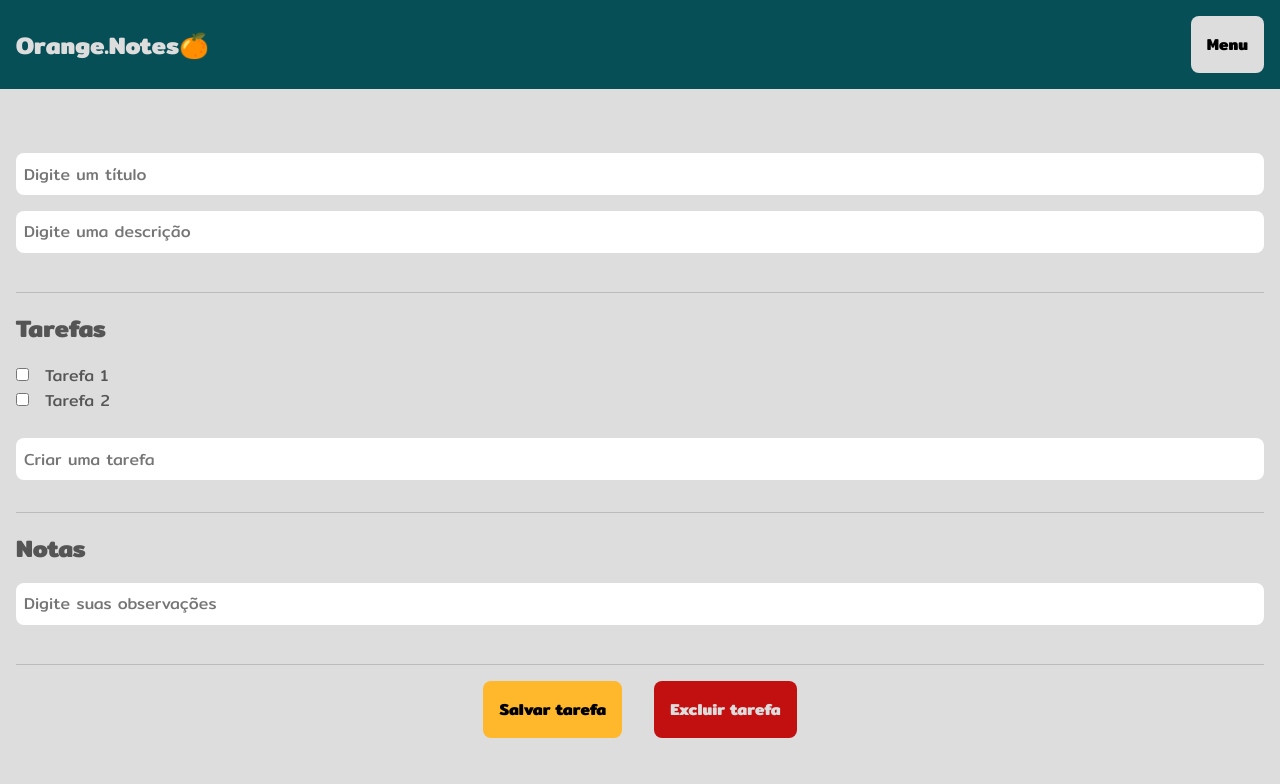
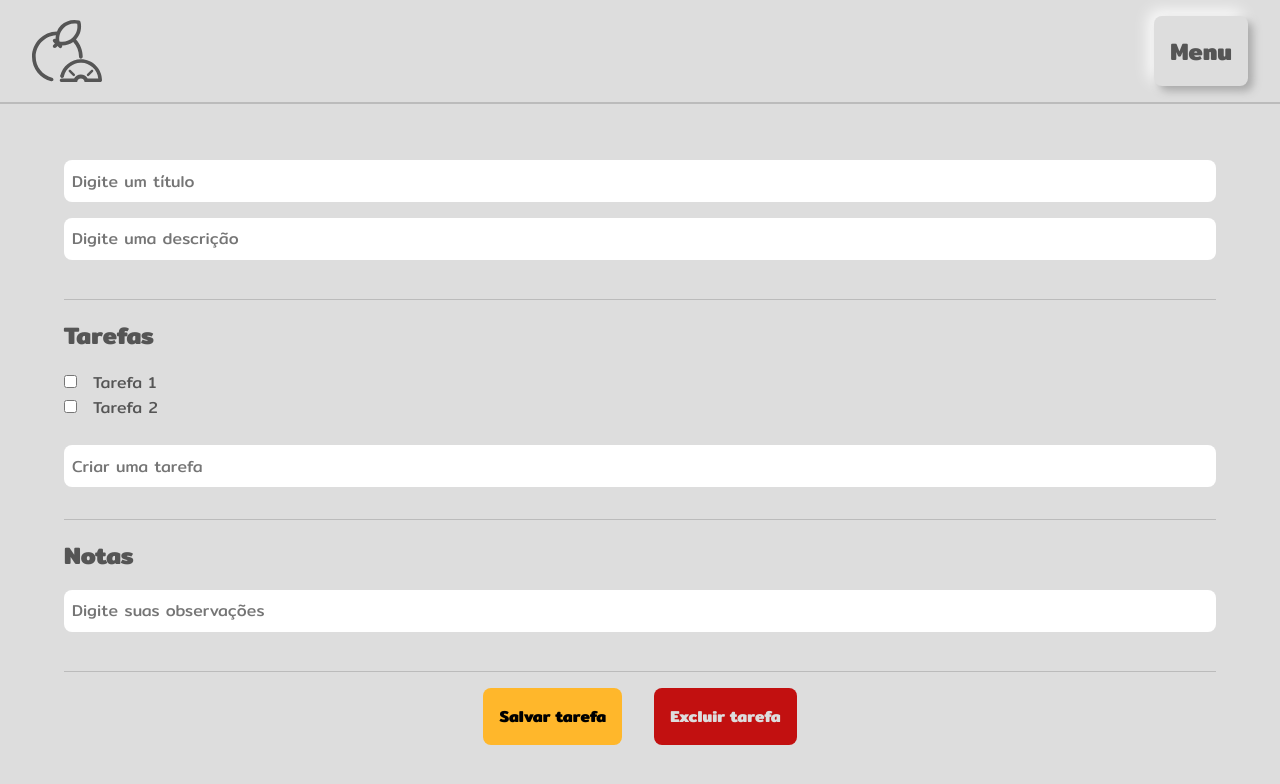
Before and after one commit to sucodelarangela/orange-notes, a React (Vite) app: page /criar-card in a window 1280 px wide. Shown: the top 784 px of the page. Built offline with nearby package versions, Linux system fonts and the light colour scheme; the HTML template or start-up script is replaced by a standard one.

Commit message:
logo creation and header styles

```diff
--- a/src/components/Header/index.jsx
+++ b/src/components/Header/index.jsx
@@ -6,9 +6,9 @@ import './style.sass';
 const Header = () => {
     return (
         <header className='header'>
-            <h1>Orange.Notes🍊</h1>
+            <img src="/on-logo.svg" alt="Orange Notes" />
             <Menu className='header__menu' as='div'>
-                <Menu.Button>Menu</Menu.Button>
+                <Menu.Button className='header__button menu'>Menu</Menu.Button>
                 {/* <nav className='header__nav'> */}
                 <Menu.Items className='header__nav'>
                     <Menu.Item>
--- a/src/components/Header/style.sass
+++ b/src/components/Header/style.sass
@@ -1,30 +1,44 @@
 @use '../../variables'
 
 .header
+    position: fixed
+    z-index: 2
+    top: 0
     display: flex
     align-items: center
     justify-content: space-between
-    padding: 1rem
+    padding: 1rem 2rem
     width: 100%
-    background: variables.$green
-    & h1
-        color: variables.$bg-color
-    & button
+    border-bottom: 2px solid variables.$secondary-color
+    background: variables.$bg-color
+    & img
+        height: 70px
+    &__button.menu
+        color: variables.$primary-color
+        background: variables.$bg-color
+        font-size: 1.5rem
         position: relative
         background: variables.$bg-color
+        box-shadow: 5px 5px .5rem variables.$shadow-color, -5px -5px 1rem white
         transition: .3s
         &:hover, &:focus
-            background: variables.$orange
+            transition: 0.3s
+            box-shadow: 15px 15px 1rem variables.$shadow-color, -15px -15px 1rem white
+        &:active
+            transition: 0s
+            box-shadow: 10px 10px 1rem variables.$shadow-color, -10px -10px 1rem white, inset 10px 10px 1rem variables.$shadow-color, inset -10px -10px 1rem white
     &__nav
         display: flex
         flex-direction: column
         gap: .5rem
         width: 50vw
-        background: variables.$orange
+        border: 2px solid variables.$primary-color
+        border-radius: 8px
+        background: variables.$secondary-color
         position: absolute
         padding: .5rem
         right: 0
-        top: 5.5rem
+        top: 6.5rem
         & a
             padding: .5rem
 
--- a/src/pages/Card/index.jsx
+++ b/src/pages/Card/index.jsx
@@ -2,7 +2,6 @@
 import '../Create/style.sass';
 
 // dependencies
-import { useEffect, useState } from 'react';
 import { useParams, Link } from 'react-router-dom';
 import { useFetch } from '../../hooks/useFetch';
 import { FaWindowClose } from 'react-icons/fa';
--- a/src/pages/Create/style.sass
+++ b/src/pages/Create/style.sass
@@ -1,7 +1,7 @@
 @use '../../variables'
 
 .create
-    margin: 4rem 1rem
+    margin: 10rem 4rem 1rem
     position: relative
     &__sections
         padding-bottom: 1rem
--- a/src/pages/Home/style.sass
+++ b/src/pages/Home/style.sass
@@ -4,7 +4,7 @@
     display: grid
     grid-auto-flow: row
     justify-items: center
-    margin: 4rem 1rem
+    margin: 10rem 4rem 1rem
     gap: 1.5rem
     &__button, &__card
         text-align: center
```
Also changed, not shown: public/on-logo.svg (added), 1 other file (tests, documents, lock files or other folders).
